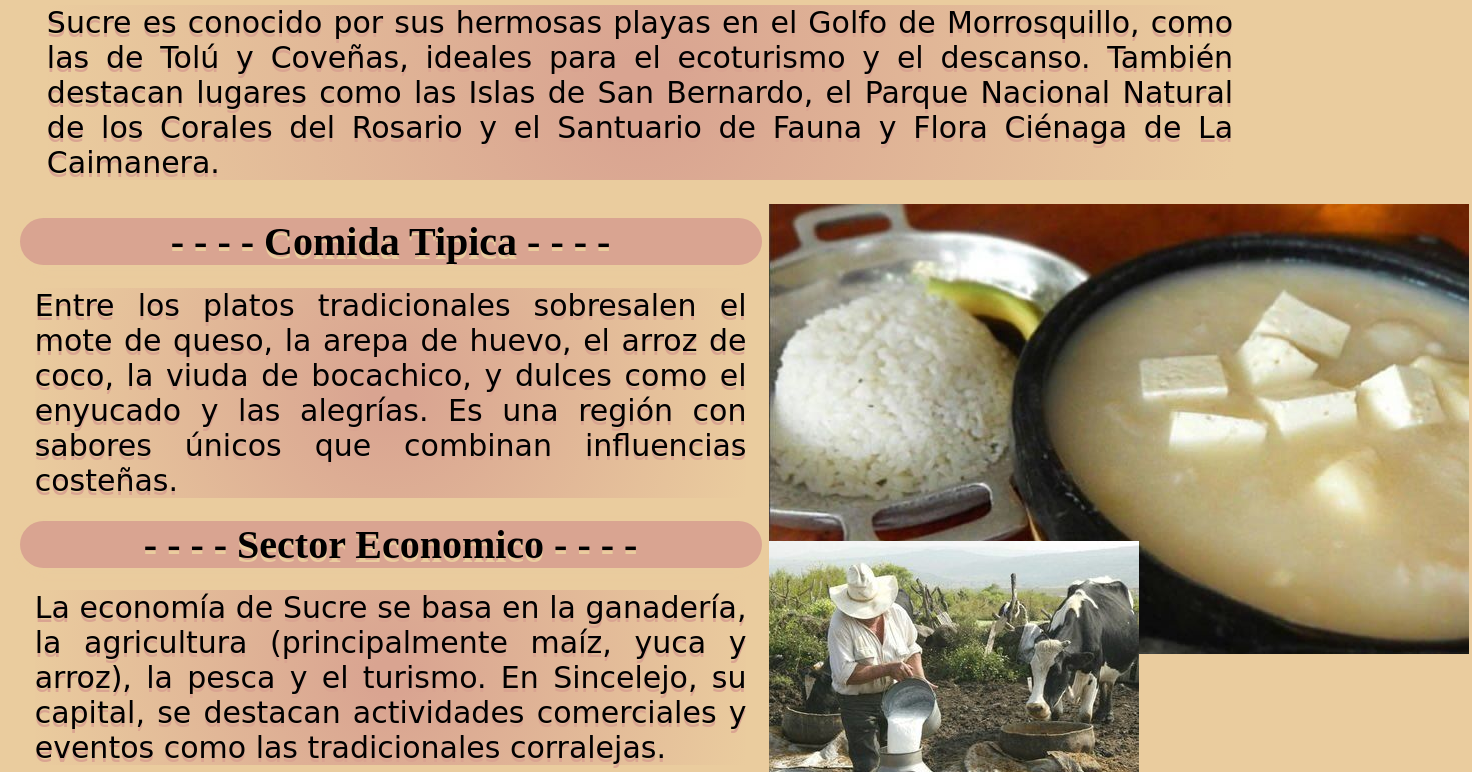
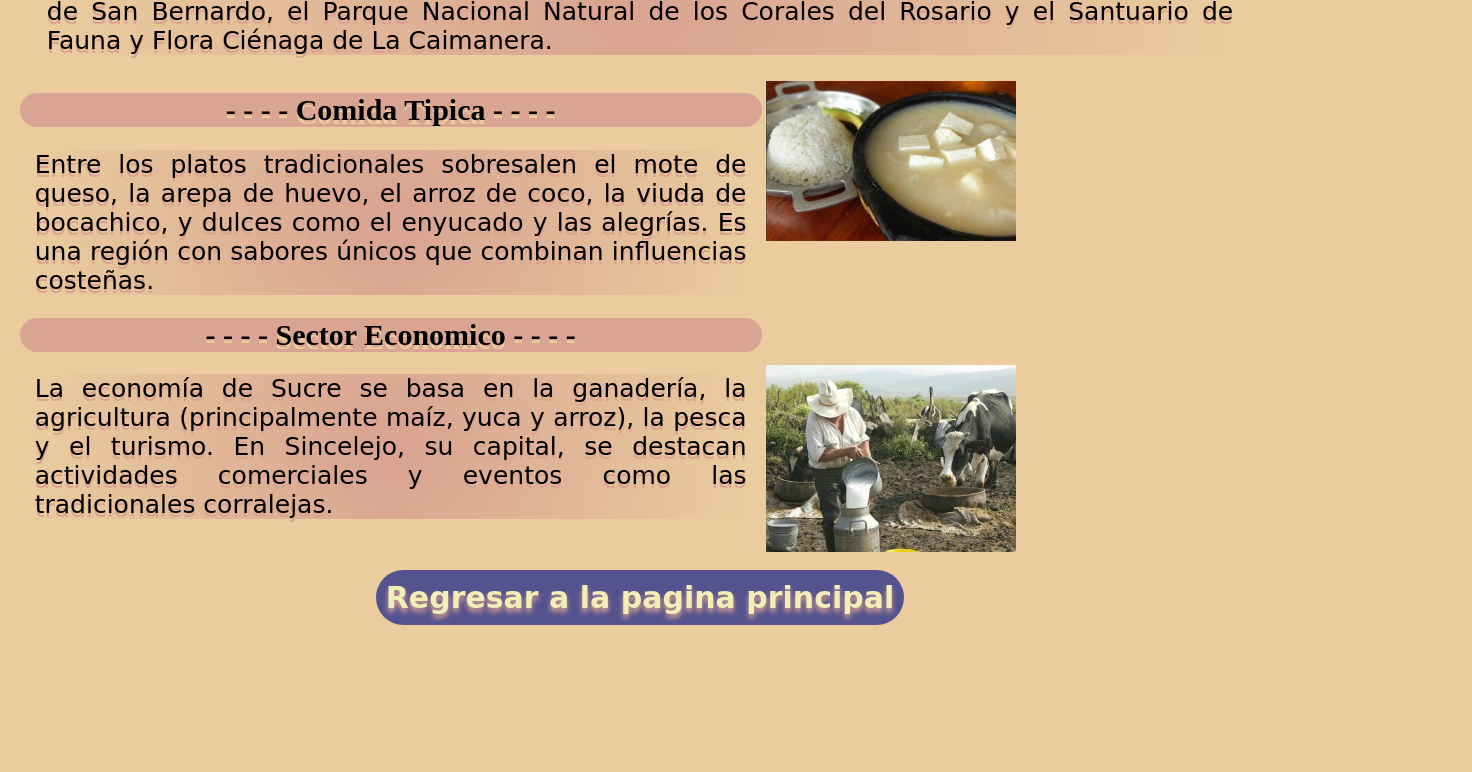
Before and after one commit to Hadassa-gal/Departamentos, a plain HTML site: page departamentos/sucre/index.html in a window 1280 px wide. Shown: the part 682-1454 px from the top of the page, 1472 px wide, since content can reach past the window. After the commit the page ends 1320 px from the top, so only its background shows below. Drawn offline with Linux system fonts and the light colour scheme; a web font is replaced by a local one.

Commit message:
arreglo de el posicionamiento de las imagenes, tamaño de las letras y agregar boton de regreso a la pagina anterior

```diff
--- a/css/depstyle.css
+++ b/css/depstyle.css
@@ -40,7 +40,7 @@
     box-shadow: 0 4px 8px 0 #EACC9E;
     font-family: delius swash caps;
     font-style: inherit;
-    font-size: 40px;
+    font-size: 30px;
     font-weight: bold;
     text-align: center;
     margin: 1%;
@@ -50,7 +50,7 @@
     background: radial-gradient(circle, #D9A491 5%, #EACC9E 100%);
     color: #000;
     text-shadow: 0 4px #D9A491;
-    font-size: 30px;
+    font-size: 25px;
     text-align: justify;
     margin: 3%;
     padding: 0;
@@ -59,10 +59,7 @@
     width: 60%;
 }
 .der{
-    margin-top: -320px;
-    margin-right: auto;
-    margin-left: auto;
-    right: auto;
+    margin-top: -240px;
     width: 40%;
 
 }
@@ -72,9 +69,36 @@
 
 }
 .der2{
-    margin-top: -250px;
-    right: auto;
+    margin-top: -180px;
     width: 40%;
-    margin-right: auto;
-    margin-left: auto;
 }
+.comida{
+    justify-content: right;
+    width: 250px;
+}
+.eco{
+    justify-content: right;
+    width: 250px;
+}
+.boton{
+    border-radius: 10%;
+    margin: 20px;
+    text-align: center;
+}
+.imagen1{
+    display: block;
+    width: 50px;
+    height: 50px;
+}
+.regreso{
+    text-align: center;
+    font-style: inherit;
+    font-size: 30px;
+    font-weight: bold;
+    color: #F2EEB6;
+    background-color: #55538F;
+    padding: 10px;
+    border-radius: 50px;
+    text-shadow: 0 4px 5px #D9A491;
+    text-decoration: none;
+}
--- a/departamentos/sucre/index.html
+++ b/departamentos/sucre/index.html
@@ -35,10 +35,13 @@
                     La economía de Sucre se basa en la ganadería, la agricultura (principalmente maíz, yuca y arroz), la pesca y el turismo. En Sincelejo, su capital, se destacan actividades comerciales y eventos como las tradicionales corralejas.                </p>
             </div>
             <div class="der2" style="float: right;">
-                <img class="comida" src="/images/El Manejo de la Información como Herramienta Práctica al Alcance del Ganadero.jpeg" alt="dep.del atlantico">
+                <img class="eco" src="/images/El Manejo de la Información como Herramienta Práctica al Alcance del Ganadero.jpeg" alt="dep.del atlantico">
             </div>
-
         </div>
+    </div>
+    <div class="boton">
+        <br><br>
+        <a class="regreso" target="_blank" href="/index.html">Regresar a la pagina principal</a>
     </div>
 </body>
 </html>
```
Also changed, not shown: css/style.css (+7 -7 lines), departamentos/amazonas/index.html (+5 -2 lines), departamentos/atlantico/index.html (+5 -2 lines), departamentos/meta/index.html (+5 -2 lines), departamentos/santander/index.html (+4 -4 lines), images/fast-forward.png (added).
